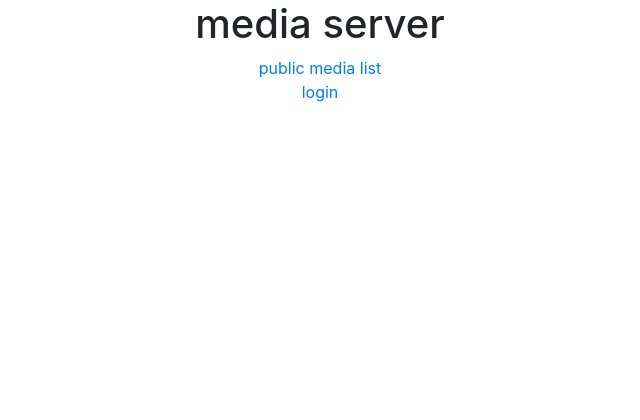
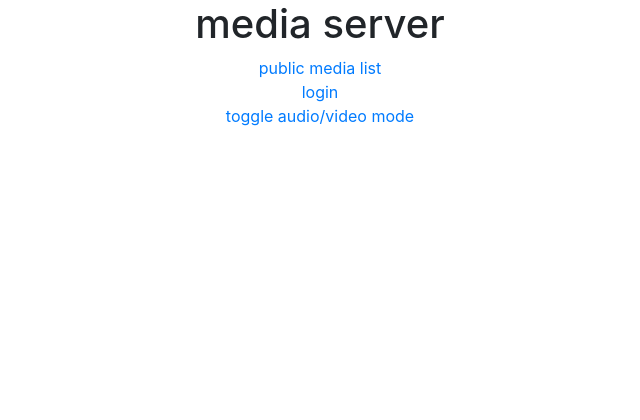
Before and after one commit to urlordjames/musicserver, a Django app: page / in a window 1280 px wide. Shown: the top 420 px of the page, without its empty margins (320-960 px from the left). Run offline with Django 3.2, Linux system fonts and the light colour scheme; some libraries are stand-ins or nearby versions.

Commit message:
added audio mode

```diff
--- a/homepage/templates/index.html
+++ b/homepage/templates/index.html
@@ -17,6 +17,7 @@
         {% else %}
         <div class="medium-text"><a href="/login/">login</a></div>
         {% endif %}
+        <div class="medium-text"><a href="/togglemode/">toggle audio/video mode</a></div>
     </div>
     <div class="col-sm-12 small-text" style="text-align: center; position: fixed; bottom: 0">
         <a href="https://github.com/urlordjames/musicserver">licensed under MIT by urlordjames</a>
--- a/homepage/templates/player.html
+++ b/homepage/templates/player.html
@@ -4,7 +4,11 @@
 
 {% block content %}
 <div class="small-text" id="error"></div>
+{% if video %}
 <video id="video" height="500" controls playsinline></video>
+{% else %}
+<audio id="video" controls playsinline></audio>
+{% endif %}
 <script src="https://cdn.jsdelivr.net/npm/hls.js@latest"></script>
 <script>
     var id = new URLSearchParams(new URL(window.location.href).search).get("media");
--- a/homepage/urls.py
+++ b/homepage/urls.py
@@ -11,5 +11,6 @@ urlpatterns = [
     path("publicmedia/", views.medialist, name="medialist"),
     path("player/", views.player, name="player"),
     path("getkey/", views.getkey, name="getkey"),
-    path("edit/", views.edit, name="edit")
+    path("edit/", views.edit, name="edit"),
+    path("togglemode/", views.togglemode, name="togglemode")
 ]
--- a/homepage/views.py
+++ b/homepage/views.py
@@ -116,7 +116,8 @@ def uploadpage(request):
         return HttpResponse(status=405)
 
 def player(request):
-    return render(request, "player.html")
+    video = request.session.get("video", True)
+    return render(request, "player.html", {"video": video})
 
 def getkey(request):
     requested = request.GET["media"]
@@ -155,3 +156,8 @@ def edit(request):
         return redirect("/mymedia/")
     else:
         return HttpResponse(status=405)
+
+def togglemode(request):
+    currentmode = request.session.get("video", True)
+    request.session["video"] = not currentmode
+    return redirect("/")
```
